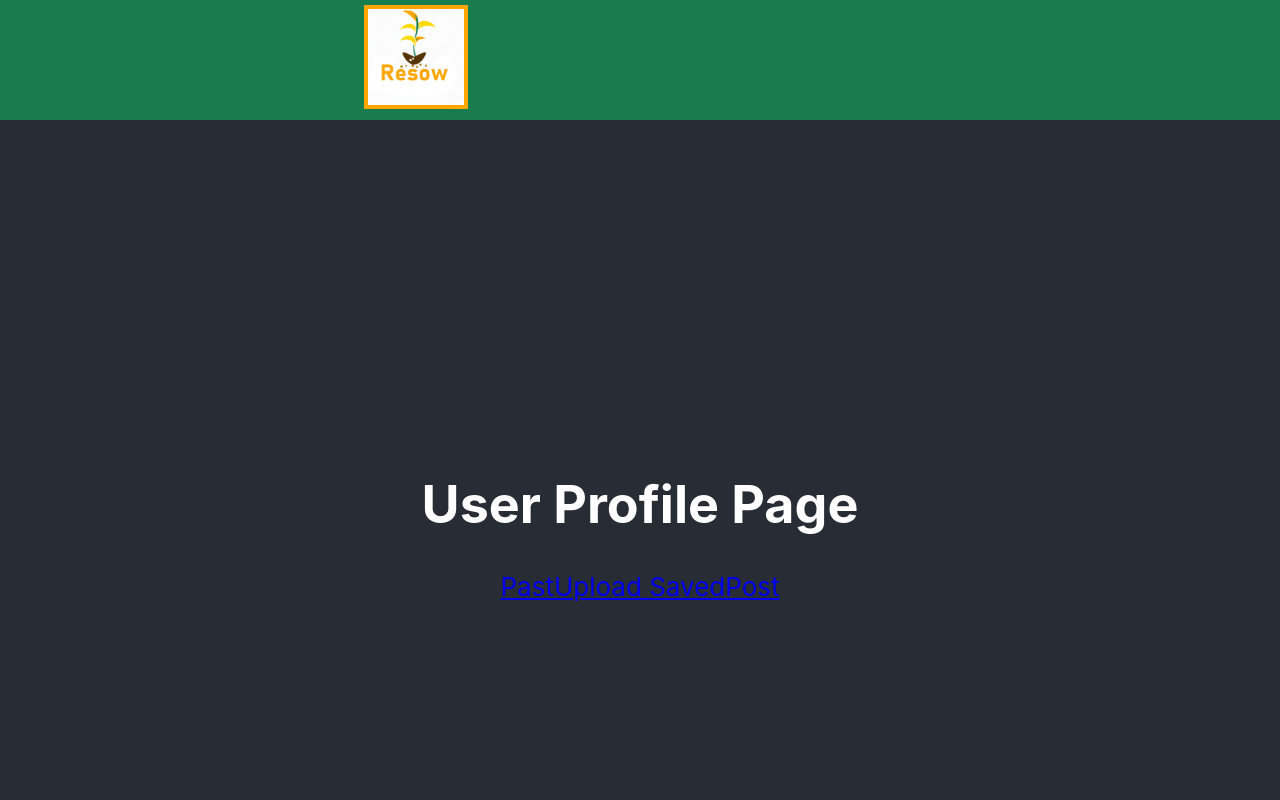
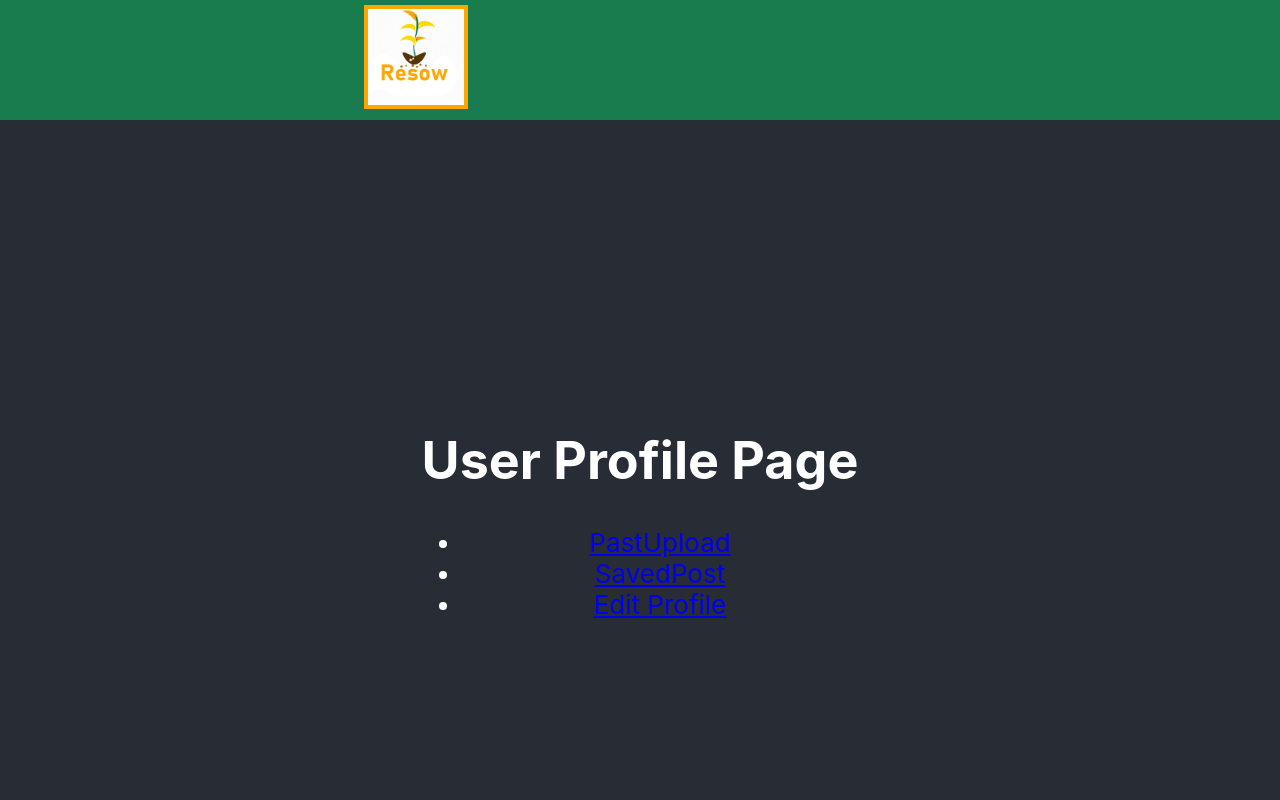
Before and after one commit to sachiniyer/resow, a React (Create React App) app in the folder front-end/: page /UserProfile in a window 1280 px wide. Shown: the top 800 px of the page. Built offline with nearby package versions, Linux system fonts and the light colour scheme.

Commit message:
more links added to access other pages from main pages

```diff
--- a/front-end/src/App.js
+++ b/front-end/src/App.js
@@ -15,6 +15,7 @@ import ItemDetails from './pages/ItemDetails'
 import PastUpload from './pages/PastUpload'
 import SavedPost from './pages/SavedPost'
 import ChatPage from './pages/ChatPage'
+import EditProfile from './pages/EditProfile'
 function App() {
   return (
     <div className="App">
@@ -41,6 +42,9 @@ function App() {
               {/* a route for the items list page */}
               <Route path = "/ItemDetails" element={<ItemDetails/>} />
 
+              {/* a route for the edit profile page */}
+              <Route path = "/UserProfile/EditProfile" element={<EditProfile/>} />
+
               {/* a route for the saved post page */}
               <Route path = "/UserProfile/SavedPost" element={<SavedPost/>} />
 
--- a/front-end/src/pages/UploadItem.js
+++ b/front-end/src/pages/UploadItem.js
@@ -1,9 +1,12 @@
-
+import { Link } from "react-router-dom";
 
 function UploadItem() {
   return (
     <div className="UploadItem">
         <h1> Upload Item Page</h1>
+
+        <Link to ='/PastUpload'> PastUpload</Link>
+
     </div>
   );
 }
--- a/front-end/src/pages/UserProfile.js
+++ b/front-end/src/pages/UserProfile.js
@@ -5,10 +5,11 @@ function UserProfile() {
   return (
     <div className="UserProfile">
       <h1> User Profile Page </h1>
-
-      <Link to ="/PastUpload"> PastUpload </Link>
-      <Link to ="/UserProfile/SavedPost"> SavedPost </Link>
-
+      <ul>
+        <li> <Link to ="/PastUpload"> PastUpload </Link> </li>
+        <li> <Link to ="/UserProfile/SavedPost"> SavedPost </Link> </li>
+        <li> <Link to ="/UserProfile/EditProfile"> Edit Profile </Link> </li>
+      </ul>
     </div>
   );
 }
```
